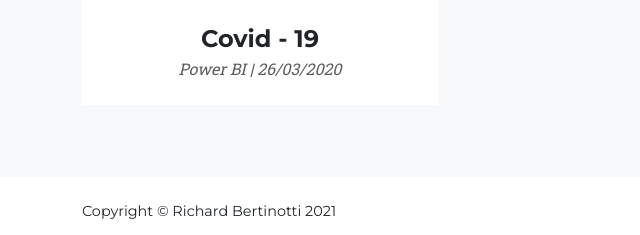
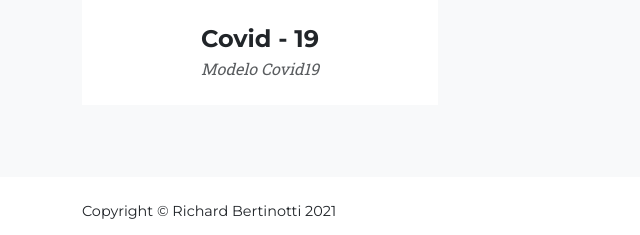
Before and after one commit to richardbertinotti/Porfolio, a plain HTML site: page index.html in a window 1280 px wide. Shown: the part 947-1182 px from the top of the page, 0-640 px from the left. Drawn offline with nearby package versions, Linux system fonts and the light colour scheme.

Commit message:
Update index.html

```diff
--- a/index.html
+++ b/index.html
@@ -57,6 +57,7 @@
          </div>
          </div>
       </header>
+
       <!-- Portfolio Grid-->
       <section class="page-section bg-light" id="portfolio">
          <div class="container">
@@ -66,6 +67,7 @@
             </div>
             <div class="row">
                <div class="col-lg-4 col-sm-6 mb-4">
+
                   <!-- Portfolio item 1-->
                   <div class="portfolio-item">
                      <a class="portfolio-link" data-bs-toggle="modal" href="#portfolioModal1">
@@ -77,7 +79,7 @@
                      <div class="portfolio-caption">
                         <div class="portfolio-caption-heading">Covid - 19
                         </div>
-                        <div class="portfolio-caption-subheading text-muted">Power BI | 26/03/2020</div>
+                        <div class="portfolio-caption-subheading text-muted">Modelo Covid19</div>
                      </div>
                   </div>
                </div>
@@ -87,9 +89,11 @@
       </section>
       <section class="page-section bg-light" id="team">
          <div class="container">
+
             <!-- Gallery -->
          </div>
       </section>
+
       <!-- Footer-->
       <footer class="footer py-4">
          <div class="container">
@@ -98,6 +102,7 @@
             </div>
          </div>
       </footer>
+
       <a href="https://wa.me/5515991855183?text=Olá%20Richard,%20Tudo%20Bem?" style="position:fixed;width:60px;height:60px;bottom:105px;right:40px;background-color:#25d366;color:#FFF;border-radius:50px;text-align:center;font-size:30px;box-shadow: 1px 1px 2px #888;
          z-index:1000;" target="_blank">
       <i style="margin-top:16px" class="fab fa-whatsapp"></i>
```
